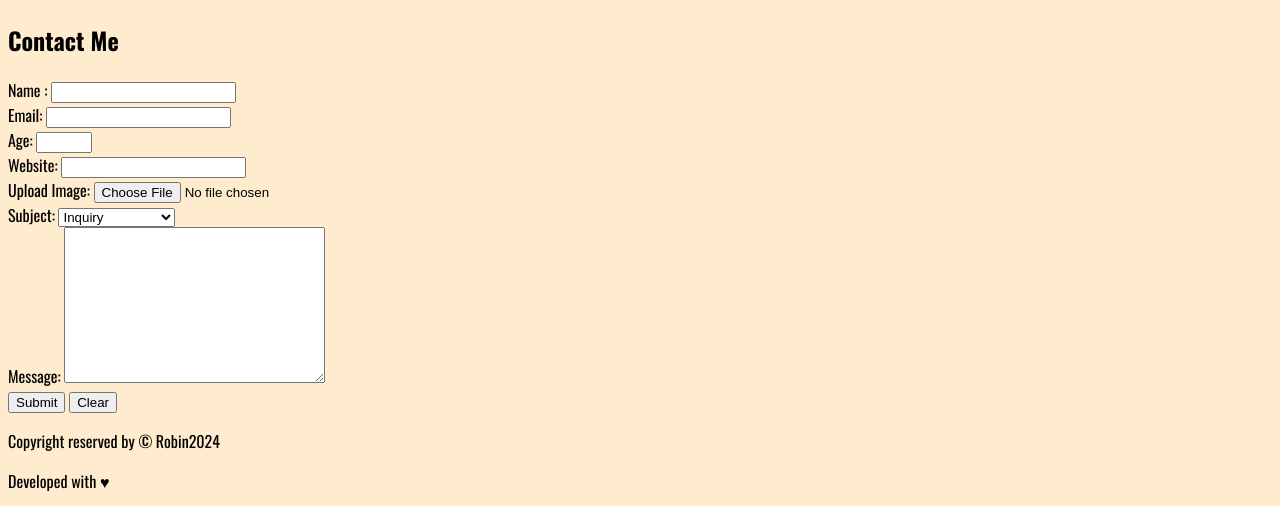
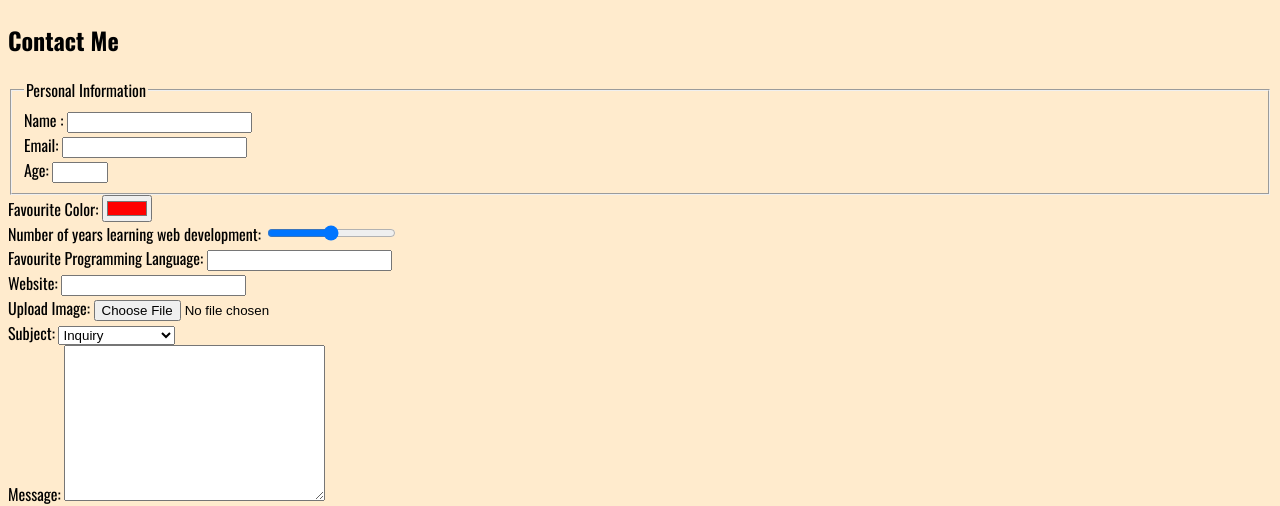
Before and after one commit to KamruzzamanRobin/portfolio-html, a plain HTML site: page index.html in a window 1280 px wide. Shown: the part 1246-1752 px from the top of the page. Drawn offline with nearby package versions, Linux system fonts and the light colour scheme.

Commit message:
Finished advanced HTML lecture

```diff
--- a/index.html
+++ b/index.html
@@ -134,6 +134,8 @@
         <h2>Contact Me</h2>
         <form action="https://formspree.io/f/mzzpqrvz"
         method="POST">
+            <fieldset>
+                <legend>Personal Information</legend>
                 <div>
                     <label for="name">Name : </label>
                     <input type="text" id="name" name="name" required/>
@@ -149,6 +151,35 @@
                     <input type="number"id="age" name="age"
                     min="20" max="40" required/>
                 </div>
+            </fieldset>
+
+            <div>
+                <label for="favourite">Favourite Color: </label>
+                <input type="color" id="favourite"
+                value="#ff0000" name="favourite" required/>
+            </div>
+
+            <div>
+                <label for="experience">Number of years learning
+                web development: </label>
+                <input type="range" id="experience"
+                name="experience" min="0" max="10" required/>
+            </div>
+
+            <div>
+                <label for="programming">Favourite Programming
+                    Language: </label>
+                <input list="languages" id="programming"
+                name="programming" required/>
+            </div>
+
+            <datalist id="languages">
+                <option value="C">
+                <option value="C++">
+                <option value="Python">
+                <option value="Java">
+                <option value="JavaScript">
+            </datalist>
 
             <div>
                 <label for="website">Website: </label>
```
Lines whose indentation alone changed are shown as unchanged.
